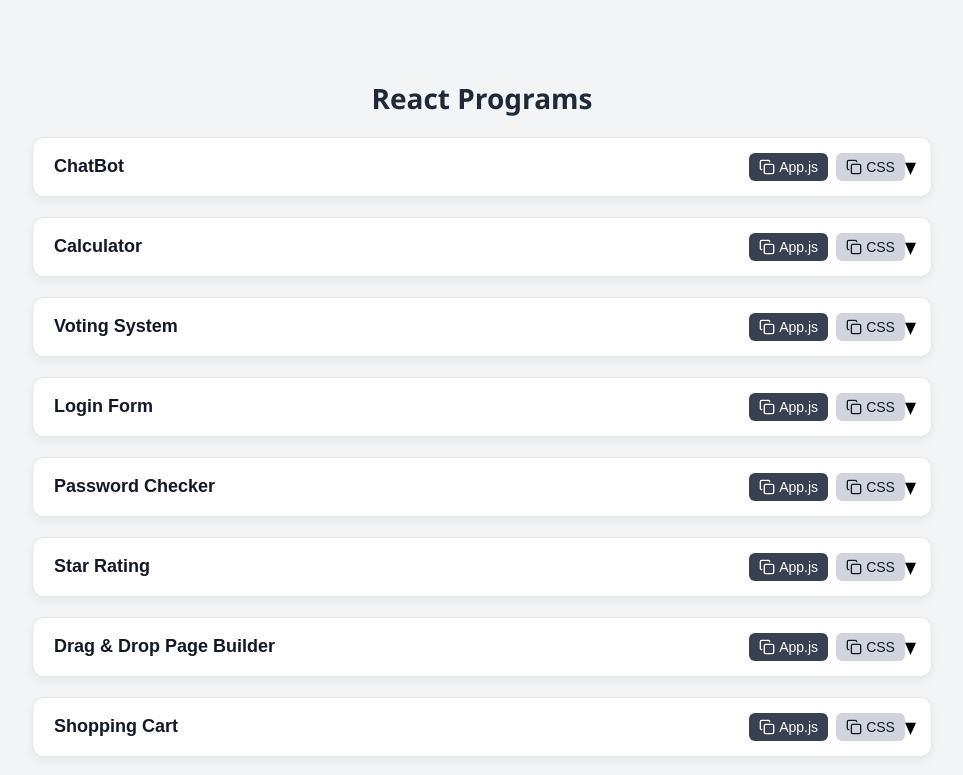
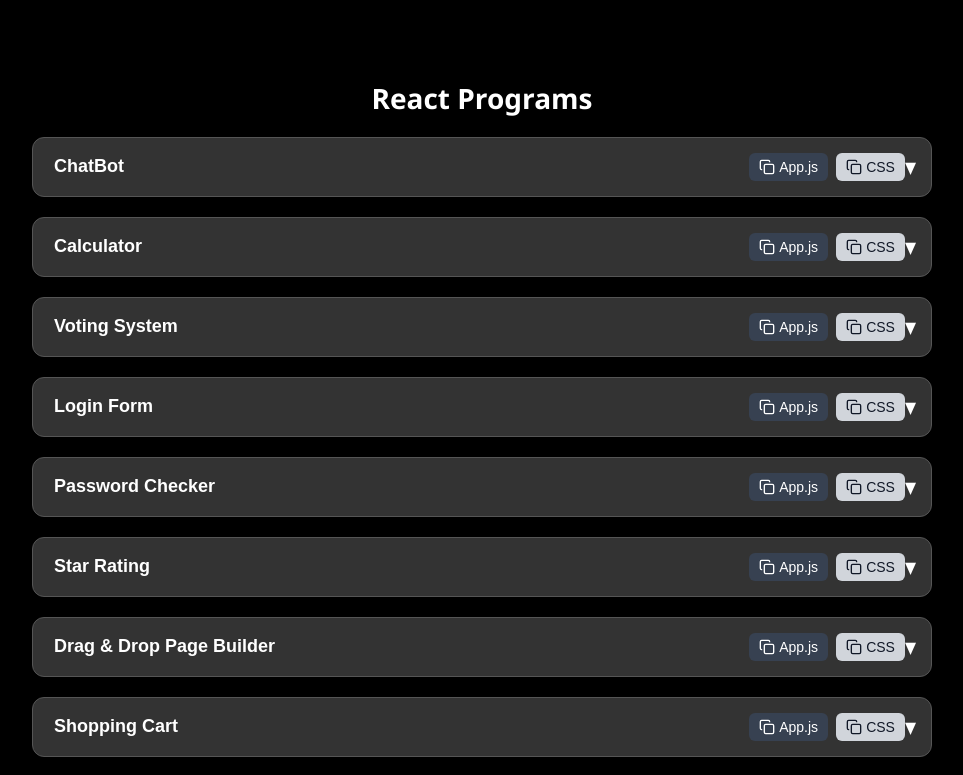
Before and after one commit to snagatushar/reactprograms, a React (Create React App) app: page / in a window 1280 px wide. Shown: the top 775 px of the page, without its empty margins (158-1121 px from the left). Built offline with nearby package versions, Linux system fonts and the light colour scheme.

Commit message:
blacktheme

```diff
--- a/src/App.css
+++ b/src/App.css
@@ -1,7 +1,8 @@
 body {
   margin: 0;
   font-family: "Segoe UI", Tahoma, Geneva, Verdana, sans-serif;
-  background: #f3f4f6;
+  background: #000000;
+  color: #ffffff;
 }
 
 .container {
@@ -15,14 +16,14 @@ body {
   font-weight: bold;
   margin-bottom: 20px;
   text-align: center;
-  color: #1f2937;
+  color: #ffffff;
 }
 
 .section {
-  background: white;
-  border: 1px solid #e5e7eb;
+  background: #333333;
+  border: 1px solid #555555;
   border-radius: 12px;
-  box-shadow: 0px 4px 8px rgba(0,0,0,0.05);
+  box-shadow: 0px 4px 8px rgba(0,0,0,0.5);
   margin-bottom: 20px;
   padding: 15px;
 }
@@ -41,7 +42,7 @@ body {
   background: none;
   border: none;
   cursor: pointer;
-  color: #111827;
+  color: #ffffff;
 }
 
 .btn-group {
@@ -80,4 +81,6 @@ body {
 .code-box {
   padding: 12px;
   border-radius: 8px;
+  background: #222222;
+  color: #ffffff;
 }
--- a/src/App.js
+++ b/src/App.js
@@ -480,7 +480,8 @@ function StarRating() {
   );
 }
 
-const loginCode = `function LoginForm() {
+const loginCode = `import React, { useState } from "react";
+function LoginForm() {
   const [username, setUsername] = useState("");
   const [password, setPassword] = useState("");
   const [message, setMessage] = useState("");
@@ -528,6 +529,7 @@ const loginCode = `function LoginForm() {
     </div>
   );
 }
+  export default LoginForm;
 `;
 const loginCss = `/* App.css */
 body {
```
